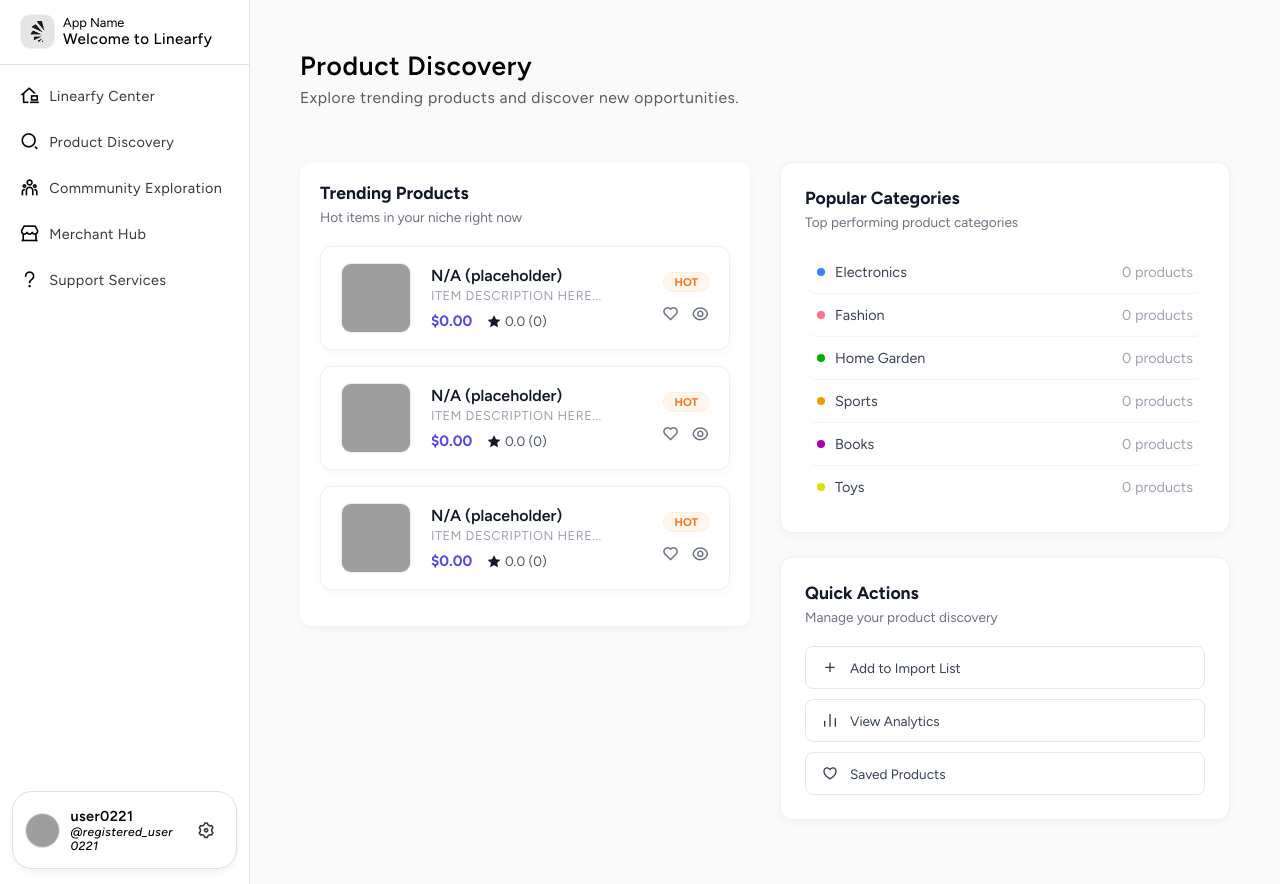
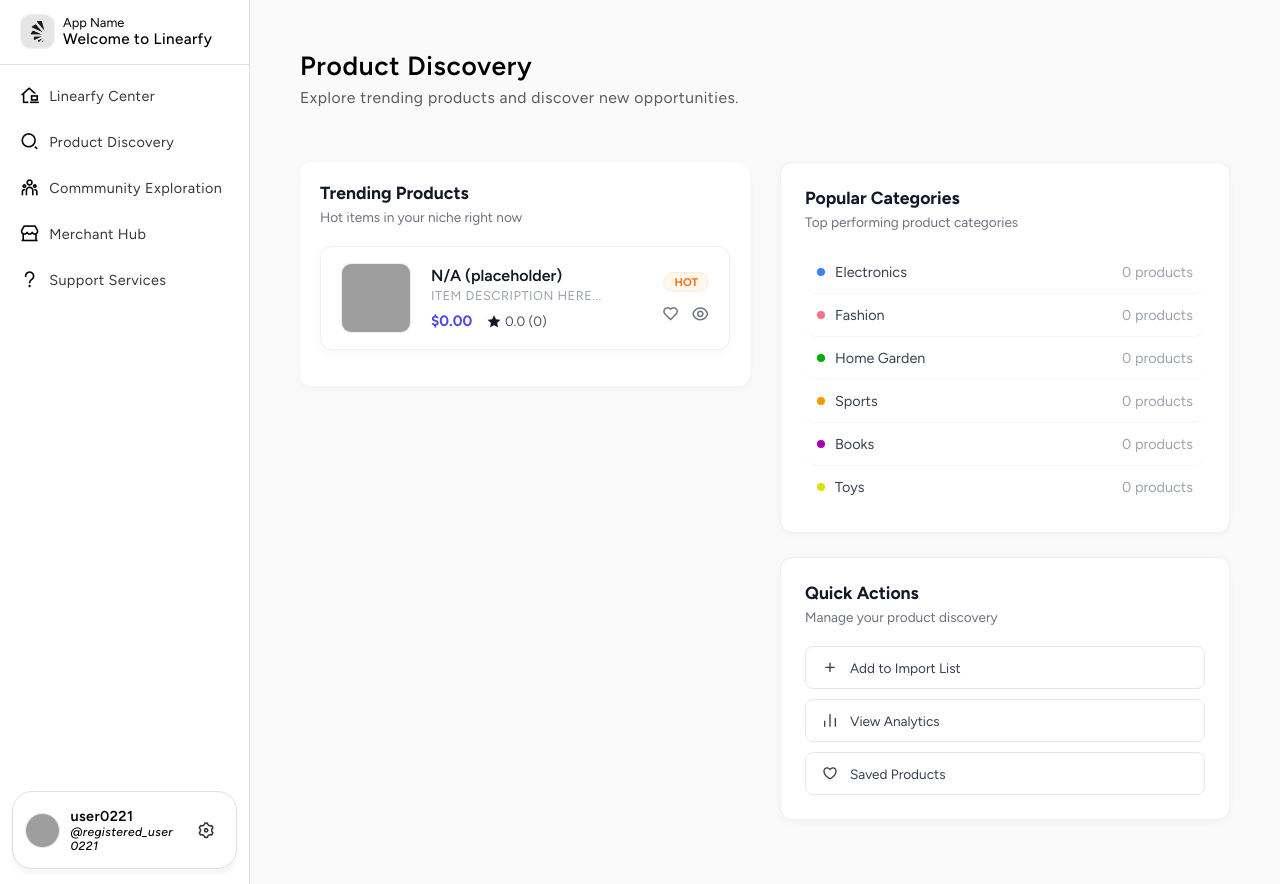
Before and after one commit to AllanW178/Linearfy-WEB, a Flask app: page /discovery in a window 1280 px wide. Run offline with Flask 3, Linux system fonts and the light colour scheme; some libraries are stand-ins or nearby versions; grey boxes are pictures that could not be loaded.

Commit message:
Update discovery.html

```diff
--- a/Linearfy Official Platform/templates/discovery.html
+++ b/Linearfy Official Platform/templates/discovery.html
@@ -21,7 +21,7 @@
             <div class="products-list-wrapper" id="trending-products-list">
                 <div class="discovery-product-card">
                     <div class="product-img-box">
-                        <img src="{{ url_for('static', filename='LINEARFY_IMG_ASSETS/Default_Product_Img.png') }}" alt="N/A">
+                        <img src="{{ url_for('static', filename='LINEARFY_IMG_ASSETS/Default_Product_Img.png') }}" alt="Product Icon">
                     </div>
 
                     <div class="product-details-box">
@@ -29,6 +29,7 @@
                             <p class="p-name">N/A (placeholder)</p>
                             <span class="p-category">Item description here...</span>
                         </div>
+
                         <div class="product-pricing-rating">
                             <span class="p-price">$0.00</span>
                             <span class="p-rating"><i class="ri-star-fill"></i> 0.0 (0)</span>
@@ -44,55 +45,6 @@
                     </div>
                 </div>
 
-                <div class="discovery-product-card">
-                    <div class="product-img-box">
-                        <img src="{{ url_for('static', filename='LINEARFY_IMG_ASSETS/Default_Product_Img.png') }}" alt="N/A">
-                    </div>
-
-                    <div class="product-details-box">
-                        <div class="product-main-info">
-                            <p class="p-name">N/A (placeholder)</p>
-                            <span class="p-category">Item description here...</span>
-                        </div>
-                        <div class="product-pricing-rating">
-                            <span class="p-price">$0.00</span>
-                            <span class="p-rating"><i class="ri-star-fill"></i> 0.0 (0)</span>
-                        </div>
-                    </div>
-
-                    <div class="product-card-actions">
-                        <div class="hot-badge"><span>Hot</span></div>
-                        <div class="action-icons">
-                            <i class="ri-heart-line"></i>
-                            <i class="ri-eye-line"></i>
-                        </div>
-                    </div>
-                </div>
-
-                <div class="discovery-product-card">
-                    <div class="product-img-box">
-                        <img src="{{ url_for('static', filename='LINEARFY_IMG_ASSETS/Default_Product_Img.png') }}" alt="N/A">
-                    </div>
-
-                    <div class="product-details-box">
-                        <div class="product-main-info">
-                            <p class="p-name">N/A (placeholder)</p>
-                            <span class="p-category">Item description here...</span>
-                        </div>
-                        <div class="product-pricing-rating">
-                            <span class="p-price">$0.00</span>
-                            <span class="p-rating"><i class="ri-star-fill"></i> 0.0 (0)</span>
-                        </div>
-                    </div>
-
-                    <div class="product-card-actions">
-                        <div class="hot-badge"><span>Hot</span></div>
-                        <div class="action-icons">
-                            <i class="ri-heart-line"></i>
-                            <i class="ri-eye-line"></i>
-                        </div>
-                    </div>
-                </div>
             </div>
         </div>
 
```
